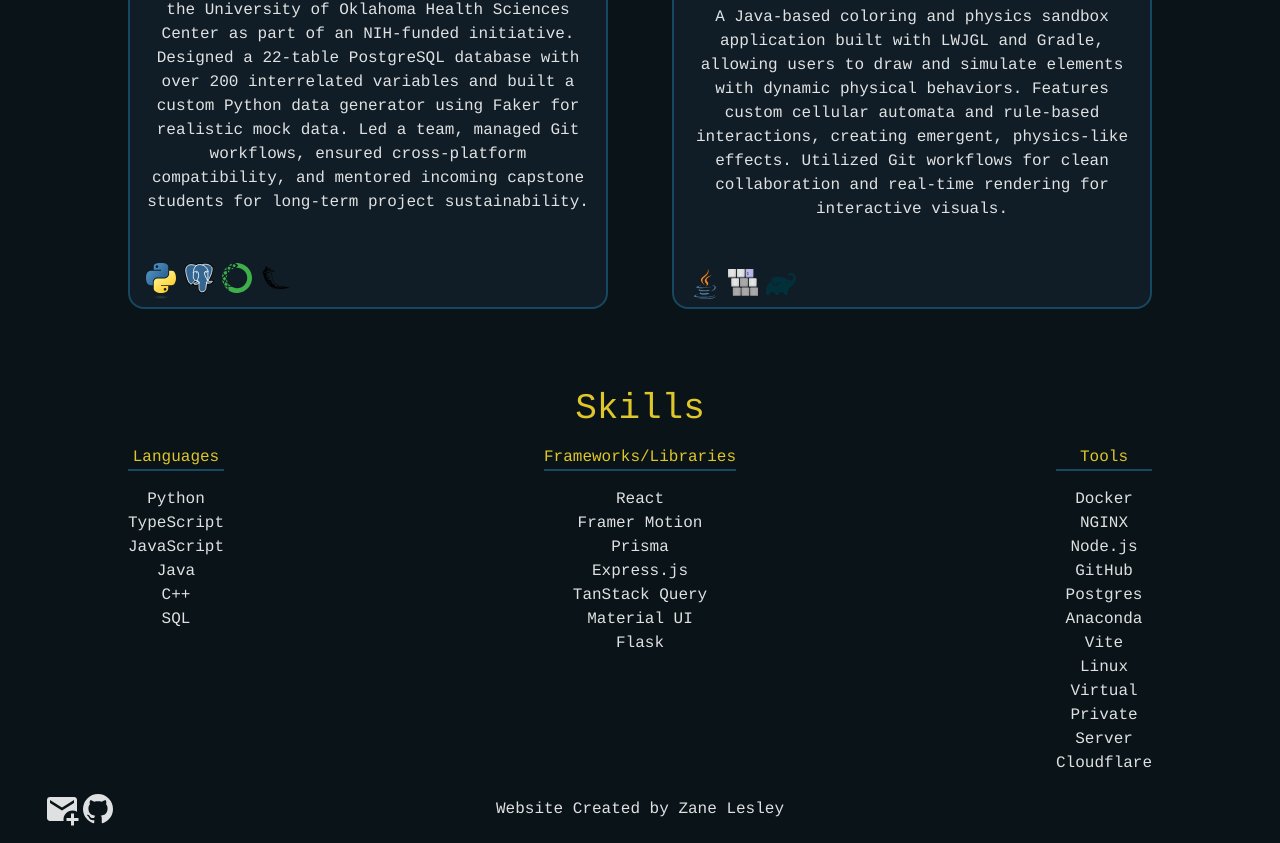
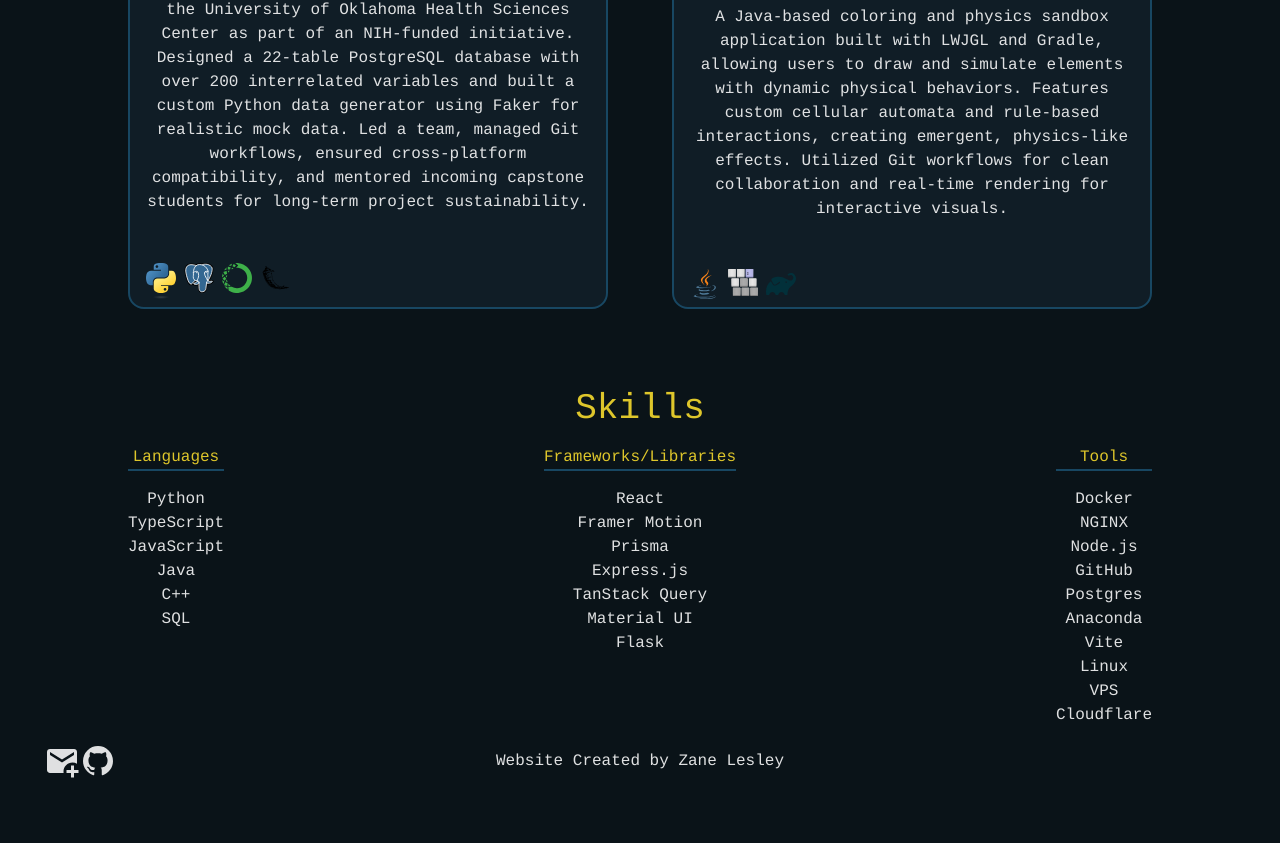
Before and after one commit to ZaneLesley/Personal-Website, a React (Vite) app in the folder frontend/: page / in a window 1280 px wide. Shown: the part 1547-2390 px from the top of the page. After the commit the page ends 2342 px from the top, so only its background shows below. Built offline with nearby package versions, Linux system fonts and the light colour scheme.

Commit message:
style(VPS): Update and fix the vps

```diff
--- a/frontend/src/pages/LandingPage/Skills.tsx
+++ b/frontend/src/pages/LandingPage/Skills.tsx
@@ -45,7 +45,7 @@ export default function Skills() {
                         <li>Anaconda</li>
                         <li>Vite</li>
                         <li>Linux</li>
-                        <li>Virtual Private Server</li>
+                        <li>VPS</li>
                         <li>Cloudflare</li>
                     </ul>
                 </div>
```
